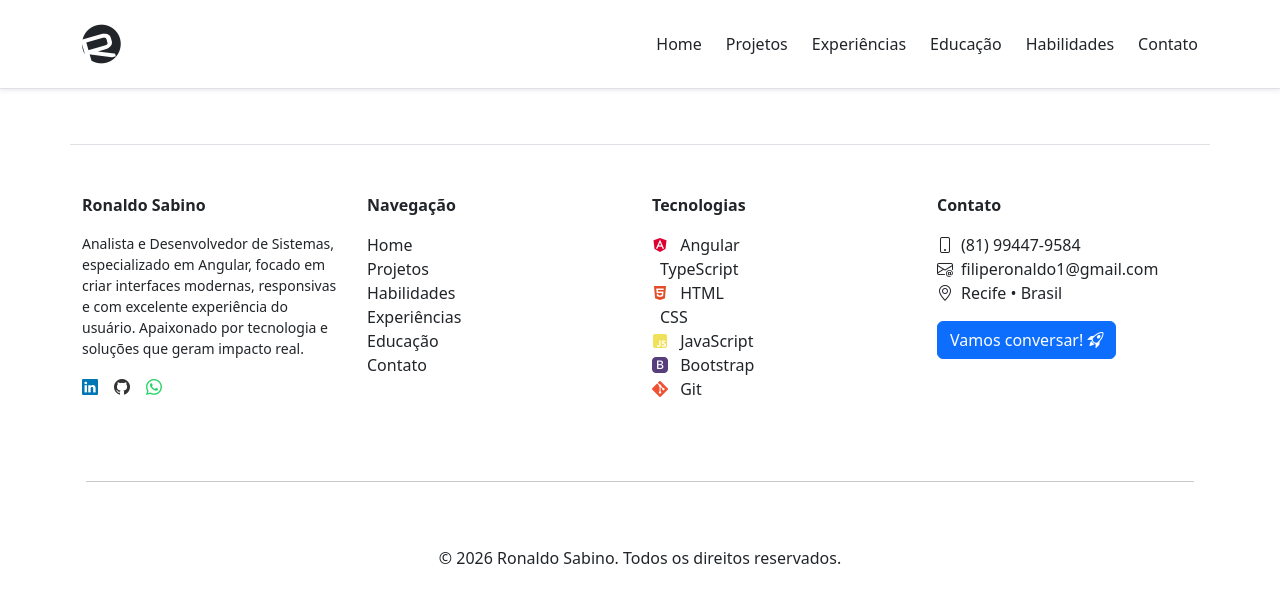
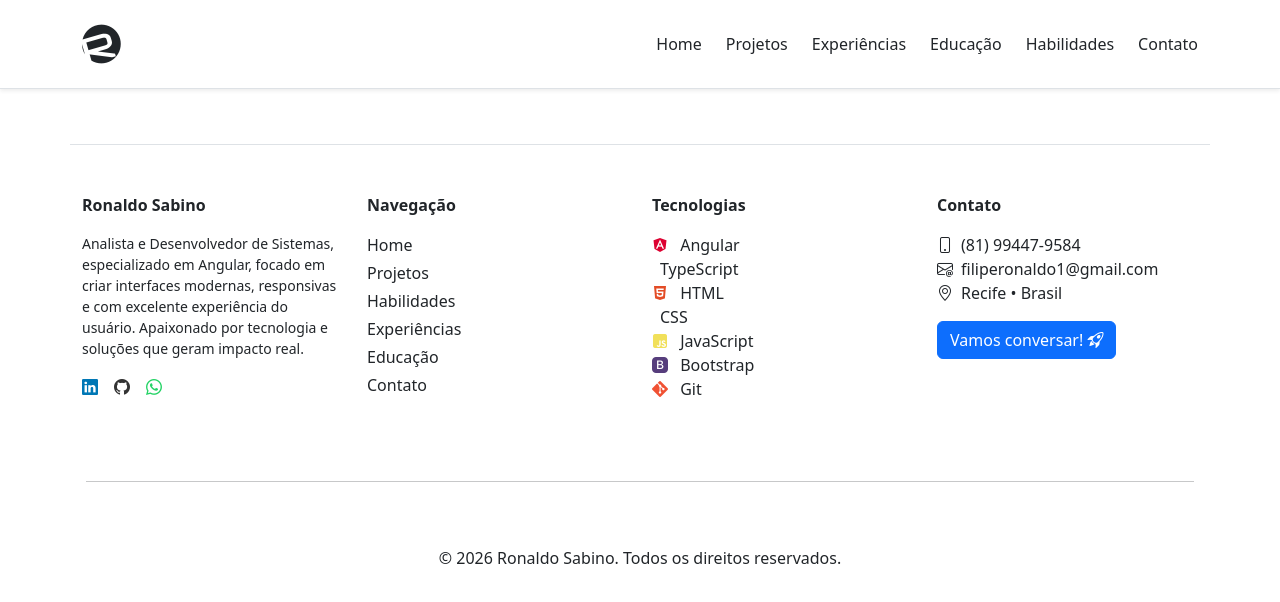
Before and after one commit to ronaldosabino/professional-portfolio, an Angular app: page / in a window 1280 px wide. Shown: the top 602 px of the page. Built offline with nearby package versions, Linux system fonts and the light colour scheme.

Commit message:
fix: update navigation list styling for improved layout

```diff
--- a/src/app/core/components/footer/footer.html
+++ b/src/app/core/components/footer/footer.html
@@ -24,7 +24,7 @@
         <!-- Navegation -->
         <div class="col-6 col-lg-3">
             <strong class="d-block mb-3">Navegação</strong>
-            <ul class="list-unstyled">
+            <ul class="list-unstyled d-flex flex-column gap-1">
                 <li class="pointer" routerLink="/home">Home</li>
                 <li class="pointer" routerLink="/projects">Projetos</li>
                 <li class="pointer" routerLink="/skills">Habilidades</li>
```
